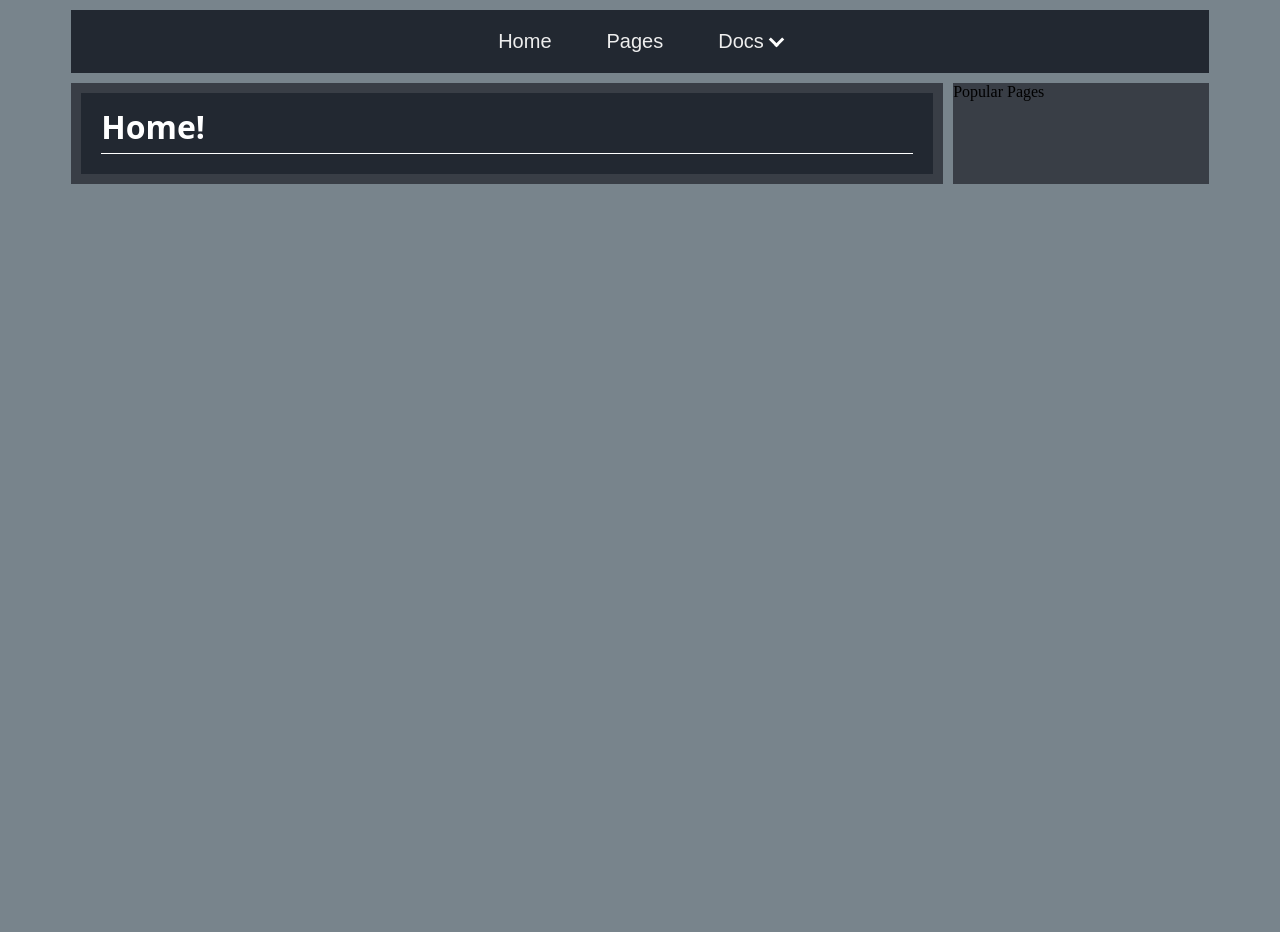
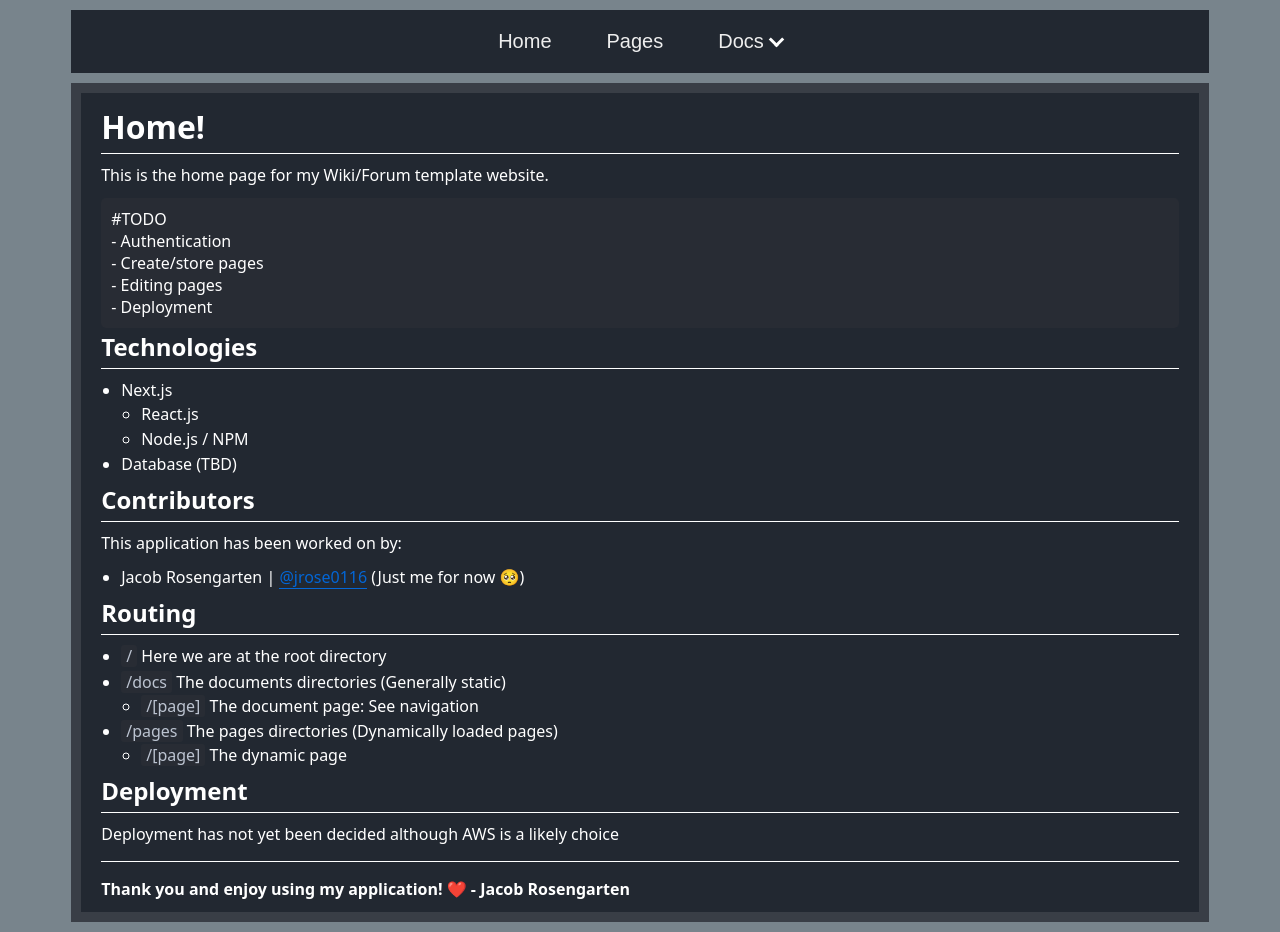
Before and after one commit to jrose0116/WikiTemplate, a Next.js app: page / in a window 1280 px wide. Before the commit the page ends 800 px from the top, so only its background shows below. Built offline with nearby package versions, Linux system fonts and the light colour scheme.

Commit message:
Create home page

```diff
--- a/pages/index.js
+++ b/pages/index.js
@@ -1,16 +1,48 @@
 import Main from "@/components/main/Main"
 import Markdown from 'react-markdown'
 import style from "../src/styles/markdownstyling.module.css"
+import rehypeRaw from "rehype-raw";
 
 const Home = () => {
     const content = `
 # Home!
-    `
+This is the home page for my Wiki/Forum template website.
+
+\`\`\`
+#TODO
+- Authentication
+- Create/store pages
+- Editing pages
+- Deployment
+\`\`\`
+
+
+## Technologies
+- Next.js
+    - React.js
+    - Node.js / NPM
+- Database (TBD)
+## Contributors
+This application has been worked on by:
+- Jacob Rosengarten | [@jrose0116](http://www.github.com/jrose0116) (Just me for now 🥺)
+## Routing
+- \`/\` Here we are at the root directory
+- \`/docs\` The documents directories (Generally static)
+    - \`/[page]\` The document page: See navigation
+- \`/pages\` The pages directories (Dynamically loaded pages)
+    - \`/[page]\` The dynamic page
+## Deployment
+Deployment has not yet been decided although AWS is a likely choice
+
+---
+
+#### Thank you and enjoy using my application! ❤️ - Jacob Rosengarten
+`
 
     return <Main>
             <div style={{width: "90%", margin: "10px auto", display: "flex", justifyContent: "space-around", gap: "10px"}}>
-            <div style={{backgroundColor: "#393E46", width: "100%", margin: "0", padding: "10px"}}><Markdown className={style.markdownStyle}>{content}</Markdown></div>
-            <div style={{backgroundColor: "#393E46", width: "30%", margin: "0"}}>Popular Pages</div>
+            <div style={{backgroundColor: "#393E46", width: "100%", margin: "0", padding: "10px"}}><Markdown rehypePlugins={[rehypeRaw]} className={style.markdownStyle}>{content}</Markdown></div>
+            {/* <div style={{backgroundColor: "#393E46", width: "30%", margin: "0"}}>Popular Pages</div> */}
             </div>
         </Main>
 }
```
